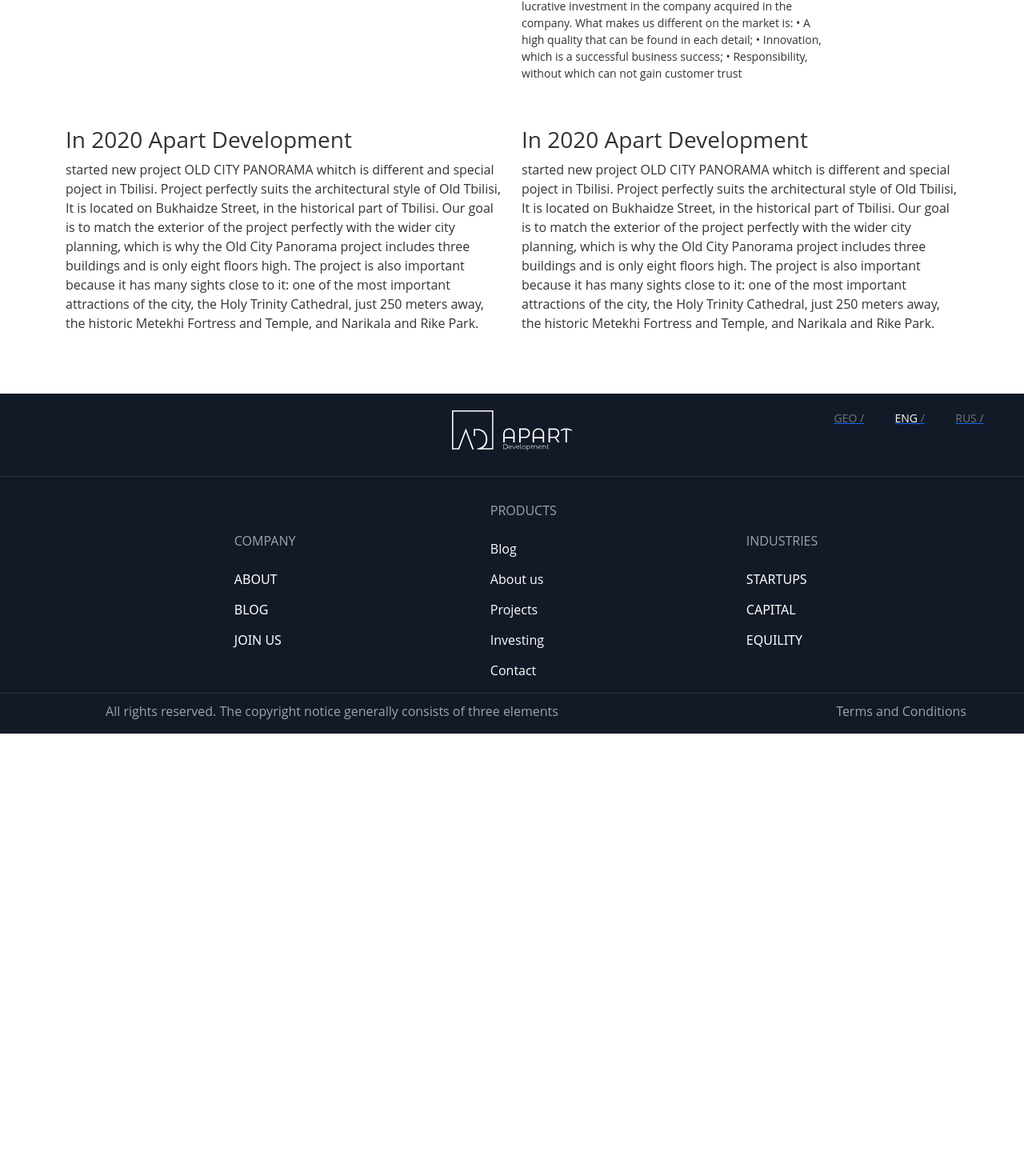
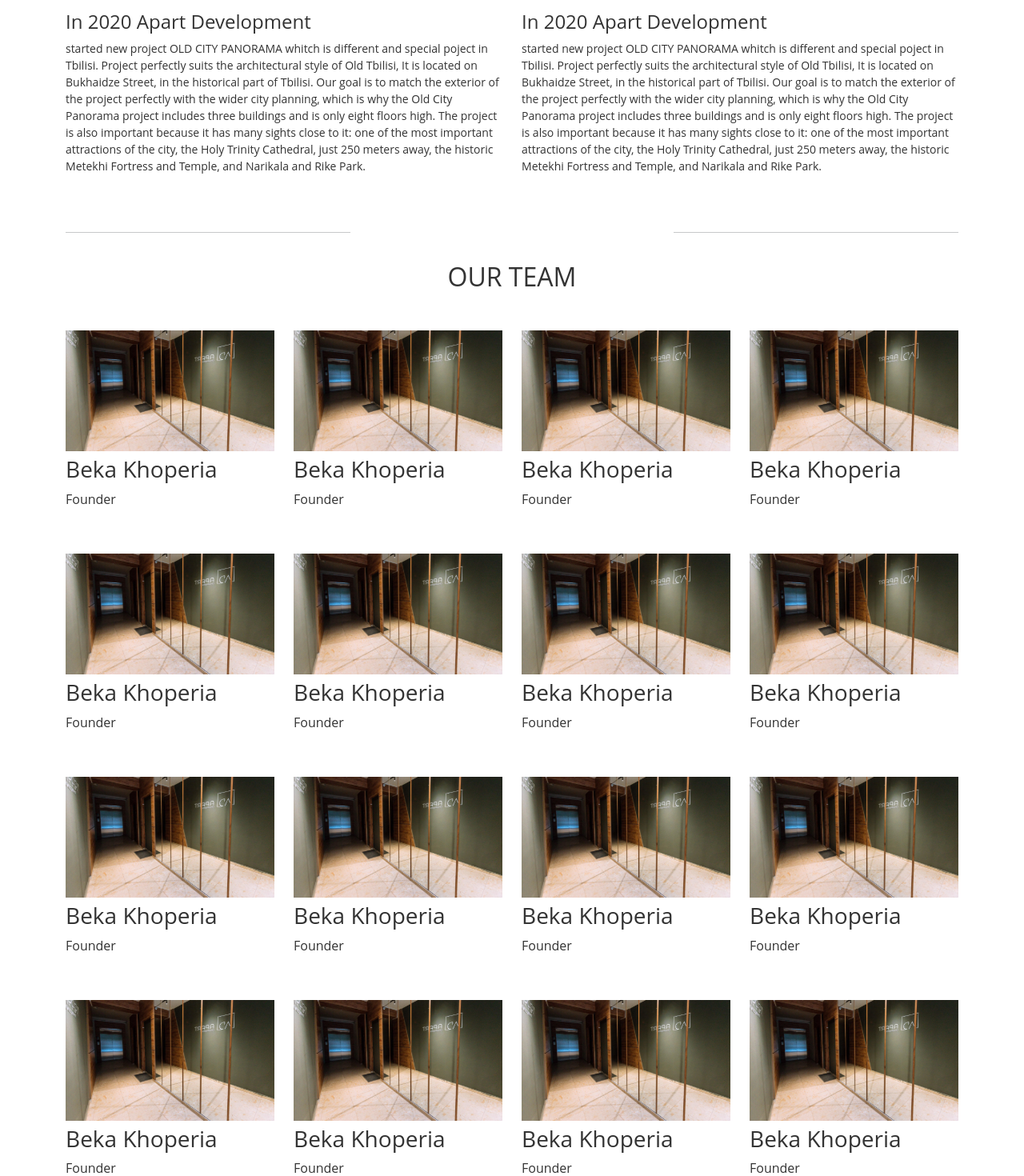
Before and after one commit to G-Apxo/Apart, a Next.js app: page /About in a window 1280 px wide. Shown: the part 524-1994 px from the top of the page at 80% size. Before the commit the page ends 1441 px from the top, so only its background shows below. Built offline with nearby package versions, Linux system fonts and the light colour scheme.

Commit message:
about page beta finished

```diff
--- a/src/components/about/AboutBanner.jsx
+++ b/src/components/about/AboutBanner.jsx
@@ -8,7 +8,7 @@
     <div>
         <div className="container">
             <div className="row row-marginer">
-            <h1 class="about-title">About Us</h1>
+            <h1 class="about-title">ABOUT US</h1>
             </div>
             <div className="row row-marginer">
                 <div className="col-6 about--img">
@@ -23,18 +23,18 @@
             <div className="row row-marginer">
 
                     <div className="col-6 about--text__left">
-                        <h3>
+                        <h3 className='about--text__hmod'>
                         In 2020 Apart Development
                         </h3>
-                        <p>
+                        <p className='about--text__ptmod2'>
                         started new project OLD CITY PANORAMA whitch is different and special poject in Tbilisi. Project perfectly suits the architectural style of Old Tbilisi, It is located on Bukhaidze Street, in the historical part of Tbilisi. Our goal is to match the exterior of the project perfectly with the wider city planning, which is why the Old City Panorama project includes three buildings and is only eight floors high. The project is also important because it has many sights close to it: one of the most important attractions of the city, the Holy Trinity Cathedral, just 250 meters away, the historic Metekhi Fortress and Temple, and Narikala and Rike Park.
                         </p>
                     </div>
                     <div className="col-6 about--text__right">
-                        <h3>
+                        <h3  className='about--text__hmod'>
                         In 2020 Apart Development
                         </h3>
-                        <p>
+                        <p className='about--text__ptmod__mod'>
                         started new project OLD CITY PANORAMA whitch is different and special poject in Tbilisi. Project perfectly suits the architectural style of Old Tbilisi, It is located on Bukhaidze Street, in the historical part of Tbilisi. Our goal is to match the exterior of the project perfectly with the wider city planning, which is why the Old City Panorama project includes three buildings and is only eight floors high. The project is also important because it has many sights close to it: one of the most important attractions of the city, the Holy Trinity Cathedral, just 250 meters away, the historic Metekhi Fortress and Temple, and Narikala and Rike Park.
                         </p>
                     </div>
@@ -42,6 +42,145 @@
 
             </div>
 
+            <div className="row justify-content-between">
+                    <div className="col-4">
+                        <hr />
+                    </div>
+                    <div className="col-4">
+                        <hr />
+                    </div>
+            </div>
+
+        </div>
+
+
+        <div className="container">
+            <div className="row row-marginer">
+                <h1 class="about-title">OUR TEAM</h1>
+            </div>
+            <div className="row row-marginer">
+                <div className="col-3">
+                <Image src={BannerImg} alt="banner immage" />
+                <h3>
+                Beka Khoperia
+                </h3>
+                <p>Founder</p>
+                </div>
+                <div className="col-3">
+                <Image src={BannerImg} alt="banner immage" />
+                <h3>
+                Beka Khoperia
+                </h3>
+                <p>Founder</p>
+                </div>
+                <div className="col-3">
+                <Image src={BannerImg} alt="banner immage" />
+                <h3>
+                Beka Khoperia
+                </h3>
+                <p>Founder</p>
+                </div>
+                <div className="col-3">
+                <Image src={BannerImg} alt="banner immage" />
+                <h3>
+                Beka Khoperia
+                </h3>
+                <p>Founder</p>
+                </div>
+            </div>
+
+            <div className="row row-marginer">
+                <div className="col-3">
+                <Image src={BannerImg} alt="banner immage" />
+                <h3>
+                Beka Khoperia
+                </h3>
+                <p>Founder</p>
+                </div>
+                <div className="col-3">
+                <Image src={BannerImg} alt="banner immage" />
+                <h3>
+                Beka Khoperia
+                </h3>
+                <p>Founder</p>
+                </div>
+                <div className="col-3">
+                <Image src={BannerImg} alt="banner immage" />
+                <h3>
+                Beka Khoperia
+                </h3>
+                <p>Founder</p>
+                </div>
+                <div className="col-3">
+                <Image src={BannerImg} alt="banner immage" />
+                <h3>
+                Beka Khoperia
+                </h3>
+                <p>Founder</p>
+                </div>
+            </div>
+
+            <div className="row row-marginer">
+                <div className="col-3">
+                <Image src={BannerImg} alt="banner immage" />
+                <h3>
+                Beka Khoperia
+                </h3>
+                <p>Founder</p>
+                </div>
+                <div className="col-3">
+                <Image src={BannerImg} alt="banner immage" />
+                <h3>
+                Beka Khoperia
+                </h3>
+                <p>Founder</p>
+                </div>
+                <div className="col-3">
+                <Image src={BannerImg} alt="banner immage" />
+                <h3>
+                Beka Khoperia
+                </h3>
+                <p>Founder</p>
+                </div>
+                <div className="col-3">
+                <Image src={BannerImg} alt="banner immage" />
+                <h3>
+                Beka Khoperia
+                </h3>
+                <p>Founder</p>
+                </div>
+            </div>
+
+            <div className="row row-marginer">
+                <div className="col-3">
+                <Image src={BannerImg} alt="banner immage" />
+                <h3>
+                Beka Khoperia
+                </h3>
+                <p>Founder</p>
+                </div>
+                <div className="col-3">
+                <Image src={BannerImg} alt="banner immage" />
+                <h3>
+                Beka Khoperia
+                </h3>
+                <p>Founder</p>
+                </div>
+                <div className="col-3">
+                <Image src={BannerImg} alt="banner immage" />
+                <h3>
+                Beka Khoperia
+                </h3>
+                <p>Founder</p>
+                </div>
+                <div className="col-3">
+                <Image src={BannerImg} alt="banner immage" />
+                <h3>
+                Beka Khoperia
+                </h3>
+                <p>Founder</p>
+                </div>
+            </div>
         </div>
 
 
--- a/styles/globals.css
+++ b/styles/globals.css
@@ -397,16 +397,20 @@
 }
 a.nav-link{
   color: #121927ac;
-  margin-left: 30px;
+  /* margin-left: 30px; */
 }
 .about--text__hmod{
   font-size: 24px;
 }
 .about--text__ptmod{
   font-size: 14px;
-  max-width: 30%;
+  /* max-width: 30%; */
 }
 .about--text__ptmod2{
   font-size: 14px;
-  max-width: 70%;
+  /* max-width: 70%; */
 }
+.about--text__ptmod__mod{
+  font-size: 14px;
+  /* max-width: 70%; */
+}
```
